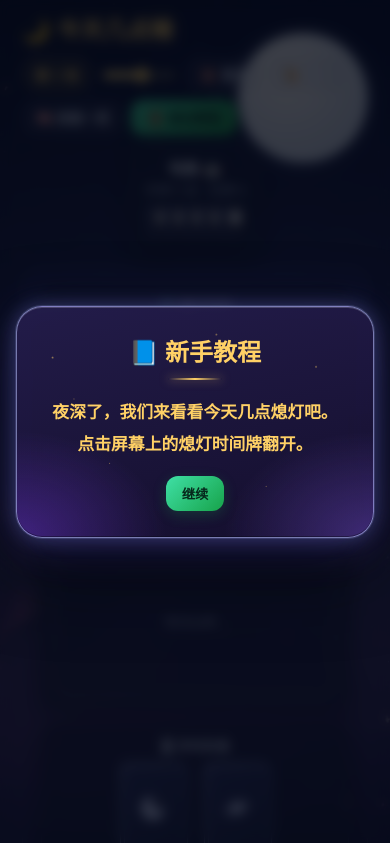
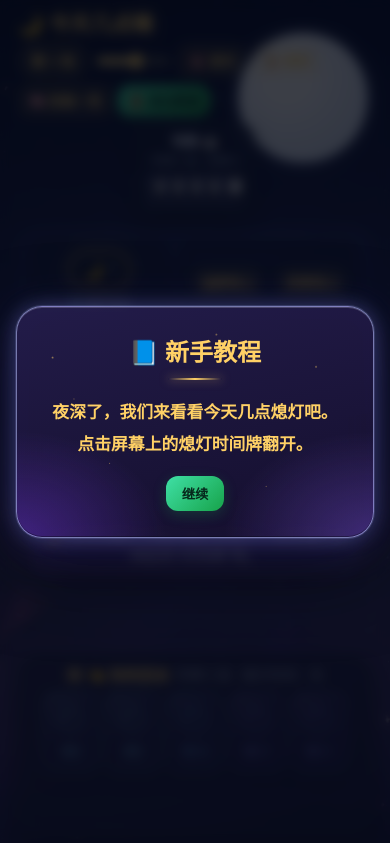
Before and after one commit to 873947127/game, a website: page index.html in a window 390 px wide. Both pictures are taken after a click on the button "✅ 是，进入教程". Shown: the top 843 px of the page. Drawn offline with Linux system fonts and the light colour scheme.

Commit message:
手机端整体压缩一屏放下；中央桌面精简、熄灯时间小字说明居中；顶栏按钮金色；更新熄灯提示文案

```diff
--- a/index.html
+++ b/index.html
@@ -61,16 +61,16 @@
     <!-- 中央桌面 -->
     <main class="table">
       <div class="center-row">
-        <div class="center-block">
+        <div class="center-block center-block-lights">
           <div class="block-label">🌃 熄灯时间</div>
           <div id="lightsOut" class="lights-out"></div>
           <div id="roundModifiers" class="round-modifiers"></div>
         </div>
-        <div class="center-block">
+        <div class="center-block center-block-play">
           <div class="block-label">👁 刚刚扣下的牌</div>
           <div id="currentPlay" class="current-play"></div>
         </div>
-        <div class="center-block">
+        <div class="center-block center-block-piles">
           <div class="block-label">🂠 牌堆数量</div>
           <div class="pile-info">
             <div class="pile" title="抽牌堆">
--- a/main.js
+++ b/main.js
@@ -1335,7 +1335,7 @@
       case "revealLightsOut": {
         const isHuman = humanIds.includes(d.pid);
         return isHuman
-          ? `🌙 轮到你翻开今晚的熄灯时间了！点击中间那张牌。`
+          ? `🌙 轮到你翻开今晚的熄灯时间了！点击熄灯时间区的“问号牌”吧。`
           : `🌙 ${p.name} 正在翻开今晚的熄灯时间…`;
       }
       case "roundStartSkill": {
--- a/net.js
+++ b/net.js
@@ -348,7 +348,7 @@
       return cur ? "⏳ " + cur.name + " 思考中…" : "等待开始…";
     }
     switch (view.decide.kind) {
-      case "revealLightsOut": return "🌙 轮到你翻开今晚的熄灯时间！点击中间那张牌。";
+      case "revealLightsOut": return "🌙 轮到你翻开今晚的熄灯时间了！点击熄灯时间区的“问号牌”吧。";
       case "roundStartSkill": return "🌙 轮次准备阶段：可打出提前/延迟熄灯、宵禁/狂欢，或直接继续。";
       case "play": return `🎴 你的出牌阶段：选择要扣着打出的牌（至少1张）。熄灯时间：${view.lightsOutTime == null ? "（无）" : TIME_NAMES[view.lightsOutTime]}`;
       case "challenge": { const owner = view.players[view.decide.ownerPid]; return `🔍 你的质疑阶段：${owner.name} 刚扣下了 ${view.decide.N} 张牌。` + (owner.handCount === 0 ? "⚠️ 他打出了所有手牌！" : "要质疑吗？"); }
--- a/p2p.js
+++ b/p2p.js
@@ -216,7 +216,7 @@
       return cur ? "⏳ " + cur.name + " 思考中…" : "等待开始…";
     }
     switch (view.decide.kind) {
-      case "revealLightsOut": return "🌙 轮到你翻开今晚的熄灯时间！点击中间那张牌。";
+      case "revealLightsOut": return "🌙 轮到你翻开今晚的熄灯时间了！点击熄灯时间区的“问号牌”吧。";
       case "roundStartSkill": return "🌙 轮次准备阶段：可打出提前/延迟熄灯、宵禁/狂欢，或直接继续。";
       case "play": return `🎴 你的出牌阶段：选择要扣着打出的牌（至少1张）。熄灯时间：${view.lightsOutTime == null ? "（无）" : TIME_NAMES[view.lightsOutTime]}`;
       case "challenge": {
--- a/style.css
+++ b/style.css
@@ -283,6 +283,14 @@
   font-weight: 600;
 }
 .btn-ghost:hover { background: rgba(154, 163, 199, 0.22); }
+
+/* 顶栏功能按钮（音乐 / 规则 / 技能一览）用金色强调，与品牌字、胶囊一致 */
+.topbar .btn-ghost {
+  color: var(--gold);
+  background: rgba(255, 209, 102, 0.12);
+  border: 1px solid rgba(255, 209, 102, 0.24);
+}
+.topbar .btn-ghost:hover { background: rgba(255, 209, 102, 0.22); }
 .btn-primary {
   background: linear-gradient(135deg, #3fe0a6, #17a34a);
   color: #06281c;
@@ -1118,17 +1126,88 @@
 
 /* ---------- 响应式 ---------- */
 @media (max-width: 980px) {
-  /* 移动端：桌面固定铺满一屏；小屏取消高度锁定，允许整页滚动，避免 UI 卡死 */
-  html, body { height: auto; }
-  body { overflow: auto; }
+  /* 移动端：整体压缩尽量一屏放下；实在放不下时 #app 内部可滚（防卡死） */
+  html, body { height: 100%; }
+  body { overflow: hidden; }
   #app {
-    height: auto;
-    min-height: 100vh;
-    min-height: 100dvh;
-    overflow: visible;
+    height: 100vh;
+    height: 100dvh;
+    overflow-y: auto;
+    padding: 8px 10px 10px;
+    gap: 6px;
   }
 
-  .center-row { grid-template-columns: 1fr; }
+  /* 顶栏紧凑 */
+  .topbar { gap: 6px; }
+  .brand { font-size: 1.25rem; }
+  .hud { gap: 6px; }
+  .hud .btn-ghost, .hud .btn-primary { padding: 6px 10px; font-size: 0.82rem; }
+
+  /* 对手区紧凑 */
+  .opponents { gap: 6px; }
+  .opponent { padding: 6px 10px; min-width: 96px; }
+  .opp-name { font-size: 0.85rem; }
+  .opp-count { font-size: 0.72rem; }
+
+  /* 中央桌面紧凑 */
+  .table { padding: 10px 12px; gap: 8px; }
+  .center-block-play { padding: 8px; }
+  .current-play { min-height: 96px; }
+  .cp-card.back { width: 32px; height: 44px; }
+
+  /* 提示条紧凑 */
+  .prompt { padding: 8px 12px; min-height: 36px; font-size: 0.92rem; }
+
+  /* 玩家区紧凑 */
+  .player-area { padding: 8px 10px; gap: 8px; }
+  .player-bar .name { font-size: 0.95rem; }
+  .actions { gap: 6px; }
+
+  /* 手牌缩小 */
+  .hand { min-height: 0; gap: 6px; }
+  .hand-card { width: 56px; min-height: 78px; gap: 3px; }
+  .hand-card .cicon { font-size: 1.5rem; }
+  .hand-card .t { font-size: 0.78rem; }
+  .hand-card .s { font-size: 0.6rem; }
+
+  /* 中央桌面：熄灯时间 + 牌堆数量并排精简，刚刚扣下的牌独占一行详细展示 */
+  .center-row {
+    grid-template-columns: 1fr 1fr;
+    gap: 10px;
+  }
+  .center-block-lights { grid-column: 1; grid-row: 1; min-height: 0; justify-content: center; }
+  .center-block-piles  { grid-column: 2; grid-row: 1; min-height: 0; justify-content: center; }
+  .center-block-play   { grid-column: 1 / -1; grid-row: 2; }
+
+  /* 熄灯时间 & 牌堆数量：手机端精简；牌堆只留文字，熄灯时间胶囊下加小字说明 */
+  .center-block-piles .block-label { display: none; }
+  .center-block-piles .pile-card { display: none; }
+  .center-block-lights .lights-out {
+    order: 1;
+    width: auto;
+    height: auto;
+    flex-direction: row;
+    gap: 6px;
+    padding: 6px 12px;
+    border-radius: var(--r-pill);
+  }
+  .center-block-lights .lights-out .moon-icon { font-size: 1rem; }
+  .center-block-lights .lights-out .time { font-size: 0.9rem; }
+  .center-block-lights .lights-out .reveal-hint { display: none; }
+  /* 熄灯时间说明小字：置于胶囊下方 */
+  .center-block-lights .block-label {
+    order: 2;
+    display: block;
+    font-size: 0.7rem;
+    color: var(--muted);
+    font-weight: 600;
+  }
+  .center-block-lights .round-modifiers { order: 3; }
+  /* 无轮次修正时隐藏空占位，让胶囊与小字说明在板块内垂直居中 */
+  .center-block-lights .round-modifiers:empty { display: none; }
+
+  /* 对局日志：手机端隐藏，腾出空间 */
+  .log { display: none; }
   .player-area { flex-direction: column; }
   .player-bar { flex-direction: row; align-items: center; border-right: none; padding-right: 0; flex: 0 0 auto; }
   .actions { flex-direction: row; flex-wrap: wrap; align-items: center; border-left: none; padding-left: 0; flex: 0 0 auto; }
```
